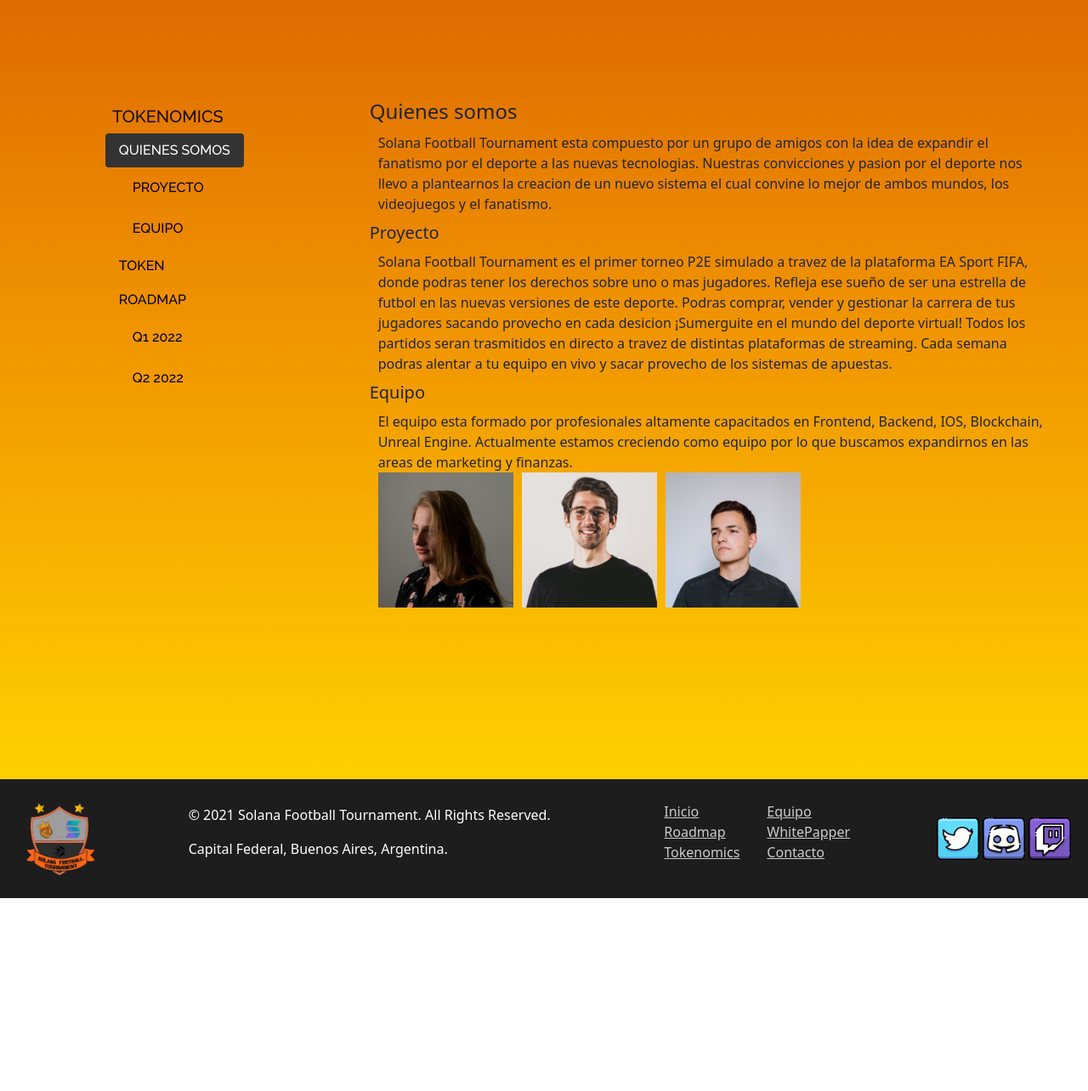
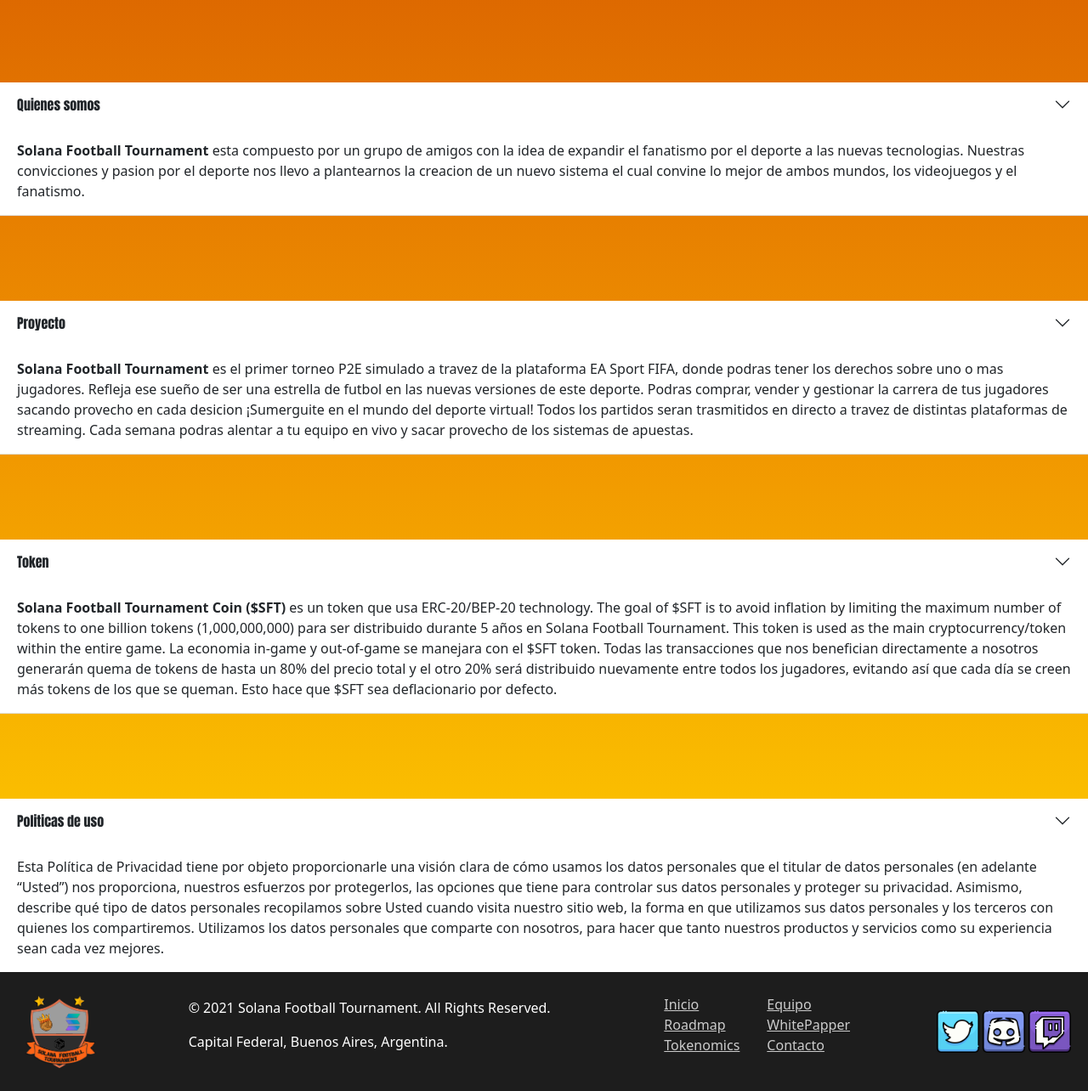
Before and after one commit to Lucasiocco/SFT, a plain HTML site: page pages/whitepapper.html in a window 1280 px wide. Shown: the part 190-1474 px from the top of the page at 85% size. Before the commit the page ends 1247 px from the top, so only its background shows below. Drawn offline with nearby package versions, Linux system fonts and the light colour scheme; a web font is replaced by a local one.

Commit message:
Se termino la pagina whitepapper, modificando su contenido

```diff
--- a/assets/css/parciales/_main.scss
+++ b/assets/css/parciales/_main.scss
@@ -776,33 +776,3 @@ section img {
 
 
 /* Pagina Whitepapper */
-
-#whitepapper {
-    margin-top: 120px;
-    height: 800px;
-    overflow: hidden;
-}
-
-.col-4, .col-8 {
-    height: 700px;
-    overflow: hidden;
-}
-
-.scrollspy-example-2 {
-    position: relative;
-    height: 600px;
-    overflow: auto;
-    padding-right: 30px;
-}
-
-#nested-navbar-scrollspy {
-    padding: 0;
-}
-
-.nav-link {
-    color: #000000;
-}
-
-.nav-pills .nav-link.active {
-    background-color: #333;
-}
--- a/pages/whitepapper.html
+++ b/pages/whitepapper.html
@@ -67,86 +67,86 @@
     </header>
     <main>
         <h1>Solana Football Tournament</h1>
-        <div class="row" id="whitepapper">
-            <div class="col-4">
-                <nav id="nested-navbar-scrollspy" class="navbar navbar-light flex-column">
-                    <a class="navbar-brand" href="#">Tokenomics</a>
-                    <nav class="nav nav-pills flex-column">
-                        <a class="nav-link" href="#item-1">Quienes Somos</a>
-                        <nav class="nav nav-pills flex-column">
-                            <a class="nav-link ms-3 my-1" href="#item-1-1">Proyecto</a>
-                            <a class="nav-link ms-3 my-1" href="#item-1-2">Equipo</a>
-                        </nav>
-                        <a class="nav-link" href="#item-2">Token</a>
-                        <a class="nav-link" href="#item-3">Roadmap</a>
-                        <nav class="nav nav-pills flex-column">
-                            <a class="nav-link ms-3 my-1" href="#item-3-1">Q1 2022</a>
-                            <a class="nav-link ms-3 my-1" href="#item-3-2">Q2 2022</a>
-                        </nav>
-                    </nav>
-                </nav>
+        <div class="accordion accordion-flush" id="accordionFlush">
+            <div class="accordion-item">
+                <h2 class="accordion-header" id="flush-headingOne">
+                    <button class="accordion-button collapsed" type="button" data-bs-toggle="collapse"
+                        data-bs-target="#flush-collapseOne" aria-expanded="false" aria-controls="flush-collapseOne">
+                        Quienes somos
+                    </button>
+                </h2>
+                <div id="flush-collapseOne" class="accordion-collapse collapse show" aria-labelledby="flush-headingOne"
+                    data-bs-parent="#accordionFlush">
+                    <div class="accordion-body">
+                        <strong>Solana Football Tournament</strong> esta compuesto por un grupo de amigos con la idea de
+                        expandir el fanatismo por el deporte a las nuevas tecnologias. Nuestras convicciones y pasion
+                        por el deporte nos llevo a plantearnos la creacion de un nuevo sistema el cual convine lo mejor
+                        de ambos mundos, los videojuegos y el fanatismo.
+                    </div>
+                </div>
             </div>
-            <div class="col-8">
-                <div data-bs-spy="scroll" data-bs-target="#nested-navbar-scrollspy" data-bs-offset="0" tabindex="0"
-                    class="scrollspy-example-2">
-                    <h4 id="item-1">Quienes somos</h4>
-                    <p style="margin: 10px;">Solana Football Tournament esta compuesto por un grupo de amigos con la idea de expandir el fanatismo por el deporte a las nuevas tecnologias. Nuestras convicciones y pasion por el deporte nos llevo a plantearnos la creacion de un nuevo sistema el cual convine lo mejor de ambos mundos, los videojuegos y el fanatismo.</p>
-                    <h5 id="item-1-1">Proyecto</h5>
-                    <p style="margin: 10px;">Solana Football Tournament es el primer torneo P2E simulado a travez de la plataforma EA
-                        Sport FIFA, donde podras tener los derechos sobre uno o mas jugadores.
-                        Refleja ese sueño de ser una estrella de futbol en las nuevas versiones de este deporte. Podras comprar, vender y gestionar la carrera de tus jugadores sacando provecho en cada desicion ¡Sumerguite en
-                        el mundo del deporte virtual! Todos los partidos seran trasmitidos en directo a travez de distintas plataformas de
-                        streaming. Cada semana podras alentar a tu equipo en vivo y sacar provecho de los sistemas de apuestas.</p>
-                    <h5 id="item-1-2">Equipo</h5>
-                    <p style="margin: 10px;"> El equipo esta formado por profesionales altamente capacitados en
-                        Frontend, Backend, IOS, Blockchain, Unreal Engine. Actualmente estamos creciendo como equipo por lo que buscamos expandirnos en las areas de marketing y finanzas.<br><img src="../assets/multimedia/perfil1.jpg"
-                            alt="" style="width: 20%; margin-right: 10px;"><img src="../assets/multimedia/perfil2.jpg" alt=""
-                            style="width: 20%; margin-right: 10px;"><img src="../assets/multimedia/perfil3.jpg" alt=""
-                            style="width: 20%; margin-right: 10px;"></p>
-                    <h4 id="item-2">Token</h4>
-                    <p style="margin: 10px;">The Solana Football Tournament Coin ($SFT) is a token that uses
-                        ERC-20/BEP-20 technology.
-                        The goal of $SFT is to avoid inflation by limiting the maximum number of tokens to one billion
-                        tokens (1,000,000,000) to be distributed over 5 years in Solana Football Tournament.
-                        This token is used as the main cryptocurrency/token within the entire game. All in-game and
-                        out-of-game economy will always be with the $SFT token.
-                        Todas las transacciones que nos benefician directamente a nosotros
-                        generarán quema de tokens de hasta un 80% del precio total y el otro 20% será distribuido
-                        nuevamente entre todos los jugadores, evitando así que cada día se creen más tokens de los que
-                        se queman. Esto hace que $SFT sea deflacionario por defecto.</p>
-                    <h4 id="item-3">Roadmap</h4>
-                    <p style="margin: 10px;">Lorem ipsum dolor sit amet consectetur adipisicing elit. Molestias,
-                        architecto consequuntur
-                        voluptatem voluptatum debitis quidem ipsum! Vel repellat aspernatur quod delectus? Assumenda
-                        iusto beatae pariatur tenetur aliquam veritatis modi unde repudiandae voluptates laudantium
-                        perferendis maxime necessitatibus inventore rem earum quasi dolor dolore sapiente nemo cum
-                        voluptate, ut quibusdam culpa facilis! Reprehenderit accusantium neque ipsum autem! Officia
-                        impedit libero aspernatur placeat atque a eos, aperiam aut incidunt fugit cum minus quasi
-                        numquam dolor eius adipisci earum sunt iste quos distinctio mollitia sint id optio vel? Et
-                        nesciunt expedita ad nemo tempora provident doloremque. Voluptatibus iste ad, autem eligendi
-                        saepe blanditiis aut!</p>
-                    <h5 id="item-3-1">Q1 2022</h5>
-                    <p style="margin: 10px;">Lorem ipsum dolor sit amet consectetur adipisicing elit. Similique tempore
-                        culpa voluptatibus
-                        nostrum ut nulla mollitia. Nisi dignissimos unde adipisci dolorum suscipit nesciunt maxime
-                        ducimus iusto et quos modi provident nihil, magni commodi facilis, omnis at, error eius. Labore,
-                        ipsam! Perspiciatis molestiae rem ipsam consequuntur voluptatibus quia non consectetur, enim,
-                        nisi eum impedit? Eligendi minima iste minus perspiciatis quo enim, dignissimos culpa reiciendis
-                        optio nisi, corporis aliquam iusto corrupti laborum. Expedita, eum quibusdam explicabo, harum
-                        perferendis optio placeat perspiciatis earum delectus animi, beatae corporis fugit repudiandae
-                        dicta voluptate iste. Tenetur aspernatur quaerat ab impedit dignissimos reiciendis atque iure
-                        pariatur earum!</p>
-                    <h5 id="item-3-2">Q2 2022</h5>
-                    <p style="margin: 10px;">Lorem ipsum dolor sit amet, consectetur adipisicing elit. Iusto numquam
-                        quidem, fugit accusantium
-                        magnam quod tenetur et libero aliquam quibusdam corporis minus. Unde illum nisi labore omnis
-                        numquam esse impedit minima facere quam doloribus illo suscipit deleniti commodi facilis
-                        perspiciatis quasi animi dolore libero, sequi reprehenderit doloremque accusantium magnam aut.
-                        Vel quaerat voluptatibus ab consectetur blanditiis facilis repellendus voluptatum consequatur
-                        beatae illum ratione pariatur mollitia deleniti quisquam expedita ea doloremque sint,
-                        dignissimos quo commodi sed. Earum omnis blanditiis officiis odit magnam quo facere voluptate
-                        aliquam ut dignissimos dolore sequi, voluptas quod corrupti sed doloribus porro quaerat, fugit
-                        accusantium reprehenderit fugiat!</p>
+            <div class="accordion-item">
+                <h2 class="accordion-header" id="flush-headingTwo">
+                    <button class="accordion-button collapsed" type="button" data-bs-toggle="collapse"
+                        data-bs-target="#flush-collapseTwo" aria-expanded="false" aria-controls="flush-collapseTwo">
+                        Proyecto
+                    </button>
+                </h2>
+                <div id="flush-collapseTwo" class="accordion-collapse collapse show" aria-labelledby="flush-headingTwo"
+                    data-bs-parent="#accordionFlush">
+                    <div class="accordion-body">
+                        <strong>Solana Football Tournament</strong> es el primer torneo P2E simulado a travez de la
+                        plataforma EA Sport FIFA, donde podras tener los derechos sobre uno o mas jugadores. Refleja ese
+                        sueño de ser una estrella de futbol en las nuevas versiones de este deporte. Podras comprar,
+                        vender y gestionar la carrera de tus jugadores sacando provecho en cada desicion ¡Sumerguite en
+                        el mundo del deporte virtual! Todos los partidos seran trasmitidos en directo a travez de
+                        distintas plataformas de streaming. Cada semana podras alentar a tu equipo en vivo y sacar
+                        provecho de los sistemas de apuestas.
+                    </div>
+                </div>
+            </div>
+            <div class="accordion-item">
+                <h2 class="accordion-header" id="flush-headingThree">
+                    <button class="accordion-button collapsed" type="button" data-bs-toggle="collapse"
+                        data-bs-target="#flush-collapseThree" aria-expanded="false" aria-controls="flush-collapseThree">
+                        Token
+                    </button>
+                </h2>
+                <div id="flush-collapseThree" class="accordion-collapse collapse show"
+                    aria-labelledby="flush-headingThree" data-bs-parent="#accordionFlush">
+                    <div class="accordion-body">
+                        <strong>Solana Football Tournament Coin ($SFT)</strong> es un token que usa ERC-20/BEP-20
+                        technology. The goal of $SFT is to avoid inflation by limiting the maximum number of tokens to
+                        one billion tokens (1,000,000,000) para ser distribuido durante 5 años en Solana Football
+                        Tournament.
+                        This token is used as the main cryptocurrency/token within the entire game. La economia in-game
+                        y
+                        out-of-game se manejara con el $SFT token. Todas las transacciones que nos
+                        benefician directamente a nosotros generarán quema de tokens de hasta un 80% del precio total y
+                        el otro 20% será distribuido nuevamente entre todos los jugadores, evitando así que cada día se
+                        creen más tokens de los que se queman. Esto hace que $SFT sea deflacionario por defecto.
+                    </div>
+                </div>
+            </div>
+            <div class="accordion-item">
+                <h2 class="accordion-header" id="flush-headingThree">
+                    <button class="accordion-button collapsed" type="button" data-bs-toggle="collapse"
+                        data-bs-target="#flush-collapseThree" aria-expanded="false" aria-controls="flush-collapseThree">
+                        Politicas de uso
+                    </button>
+                </h2>
+                <div id="flush-collapseThree" class="accordion-collapse collapse show"
+                    aria-labelledby="flush-headingThree" data-bs-parent="#accordionFlush">
+                    <div class="accordion-body">
+                            Esta Política de Privacidad tiene por objeto proporcionarle una visión clara de cómo
+                            usamos los datos personales que el titular de datos personales (en adelante “Usted”) nos
+                            proporciona, nuestros esfuerzos por protegerlos, las opciones que tiene para controlar sus
+                            datos personales y proteger su privacidad. Asimismo, describe qué tipo de datos personales
+                            recopilamos sobre Usted cuando visita nuestro sitio web, la forma en que utilizamos sus
+                            datos personales y los terceros con quienes los compartiremos. Utilizamos los datos
+                            personales que comparte con nosotros, para hacer que tanto nuestros productos y servicios
+                            como su experiencia sean cada vez mejores.
+                    </div>
                 </div>
             </div>
         </div>
```
Also changed, not shown: pages/equipo.html (+0 -1 lines), assets/css/main.css, 1 other file.
